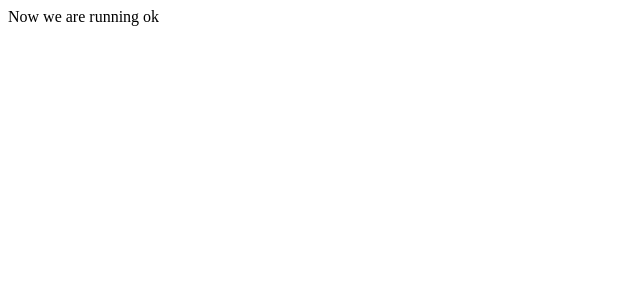
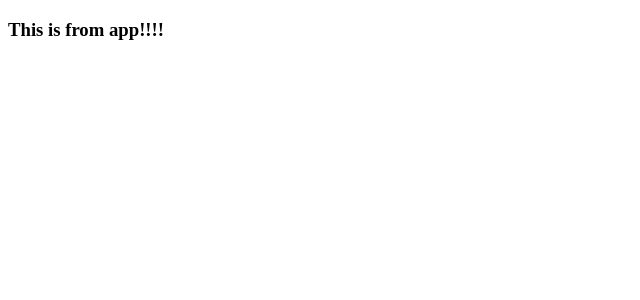
Before and after one commit to cristianriosv/dev_skills_frontend_1, a React app: page / in a window 1280 px wide. Shown: the top 300 px of the page, without its empty margins (0-640 px from the left). Built offline with nearby package versions, Linux system fonts and the light colour scheme.

Commit message:
feat: eslint ready

```diff
--- /dev/null
+++ b/src/App.tsx
@@ -0,0 +1,7 @@
+import React from 'react';
+
+const App = () => (
+  <h3>This is from app!!!!</h3>
+);
+
+export default App;
--- a/src/index.tsx
+++ b/src/index.tsx
@@ -1,7 +1,8 @@
-import React from "react";
-import ReactDom from "react-dom";
+import React from 'react';
+import ReactDom from 'react-dom';
+import App from './App';
 
 ReactDom.render(
-    <div>Now we are running ok</div>,
-    document.getElementById("app")
+  <App />,
+  document.getElementById('app'),
 );
--- a/webpack.config.js
+++ b/webpack.config.js
@@ -1,5 +1,6 @@
 const path = require('path');
 const HtmlWebpackPlugin = require('html-webpack-plugin');
+const EslintWebpackPlugin = require('eslint-webpack-plugin');
 
 const typescriptRules = {
     test: /\.tsx?$/,
@@ -10,6 +11,10 @@ const typescriptRules = {
 module.exports = {
     entry: {
         app: path.join(__dirname, 'src', 'index.tsx')
+    },
+    devServer: {
+        port: 3000,
+        open: true
     },
     resolve: {
         extensions: ['.ts', '.tsx', '.js']
@@ -25,6 +30,9 @@ module.exports = {
         clean: true
     },
     plugins: [
+        new EslintWebpackPlugin({
+            extensions: ['tsx']
+        }),
         new HtmlWebpackPlugin({
             template: path.resolve(__dirname, 'public/index.html')
         })
```
Also changed, not shown: package.json (+10 -0 lines), .eslintrc.js (added), 1 other file (tests, documents, lock files or other folders).
